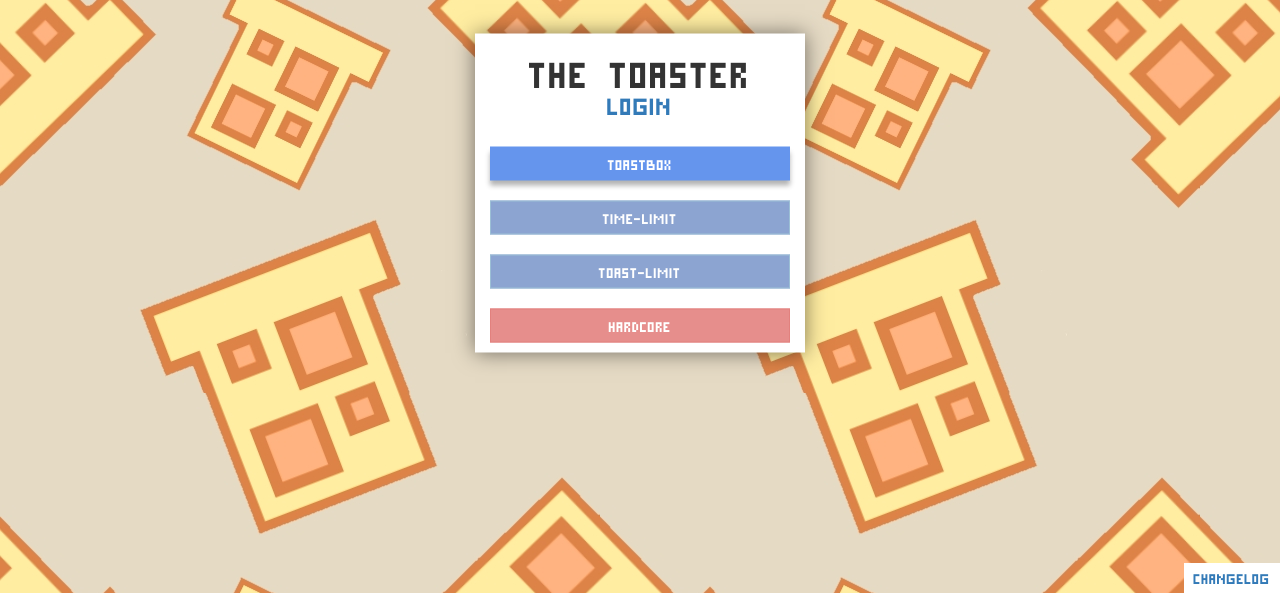
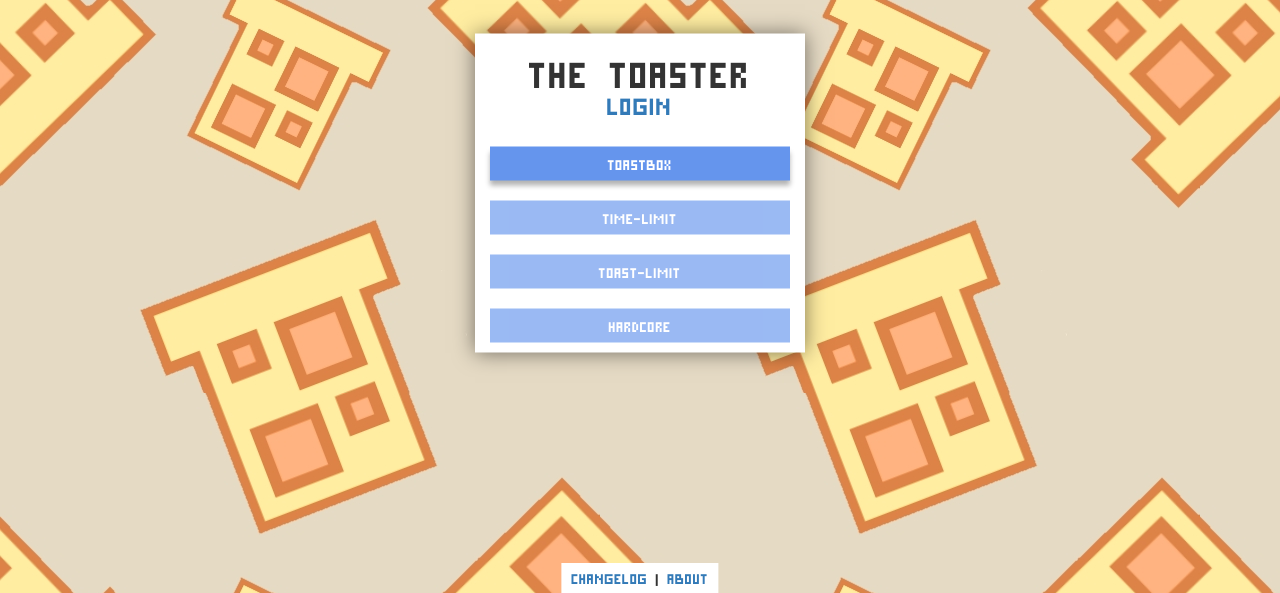
Before and after one commit to 29factory/The-Toaster, a PHP site: page / in a window 1280 px wide. Shown: the part 207-800 px from the top of the page. Run offline with PHP 8.4, Linux system fonts and the light colour scheme; data that the repository does not hold is empty.

Commit message:
pre-0.6 GU fix

```diff
--- a/css/animations.css
+++ b/css/animations.css
@@ -6,3 +6,13 @@
     animation-name: burn;
     animation-duration: 1000ms;
 }
+@keyframes achieve {
+    0% {opacity: 0}
+    20% {opacity: 1}
+    80% {opacity: 1}
+    100% {opacity: 0}
+}
+.animation-achieve {
+    animation-name: achieve;
+    animation-duration: 3000ms;
+}
--- a/css/common.css
+++ b/css/common.css
@@ -43,29 +43,24 @@ body {
 .window > .row {
     margin: 10px -15px;
 }
-.achievement {
-    position: relative;
-    top: -95px;
-}
-
 #main-menu .btn {
     width: 100%;
     margin: 10px auto;
 }
 .btn {
+    color: white;
     border-radius: 0;
     border: 1px solid transparent;
     box-shadow: 0 5px 5px rgba(0, 0, 0, .3);
-    outline: none !important;
+    /* outline: none !important; */
 }
-.btn:active{
-    background-position: 50% 60%;
+.btn:hover, .btn:focus, .btn:hover:active {
+    color: white;
 }
 .btn[disabled], .btn[disabled]:hover {
+    cursor: auto;
+    color: white;
     opacity: .65;
-}
-.btn[disabled] {
-    cursor: auto;
 }
 .btn-icon {
     width: 90px;
@@ -73,52 +68,22 @@ body {
     background: no-repeat center;
     background-size: 50%;
 }
-.btn-icon-small {
+.btn-icon:active {
+    background-position: 50% 60%;
+}
+.btn-small {
     width: 50px;
     height: 50px;
-    background: no-repeat center;
-    background-size: 50%;
 }
-
-
-.btn-pause, .btn-quit, .btn-resume {
+.btn-ingame {
+    background-color: #FF2A2A;
+}
+.btn-ingame:hover {
+    background-color: #a61b1b;
+}
+.btn-menu, .btn-menu[disabled], .btn-menu[disabled]:hover {
     background-color: #6595ed;
 }
-.btn-pause:hover, .btn-quit:hover, .btn-resume:hover {
+.btn-menu:hover, .btn-menu:active, .btn-menu:focus, .btn-menu:active:hover {
     background-color: #5075ba;
 }
-.btn-help {
-    background-color: #999999;
-}
-.btn-help:hover {
-    background-color: #6595ed;
-}
-.btn-gaming {
-    background-color: #FF2A2A;
-}
-.btn-gaming:hover {
-    background-color: #a61b1b;
-}
-
-.btn-success {
-    background-color: #FF2A2A;
-}
-.btn-success:hover {
-    background-color: #E1CA9F;
-}
-.btn-success:active, .btn-success:active:hover, .btn-success:focus {
-    background-color: #CDB68B;
-}
-.btn-primary {
-    background-color: #6595ed;
-}
-.btn-primary:hover {
-    background-color: #5075ba;
-}
-.btn-primary:active, .btn-primary:focus, .btn-primary:active:hover {
-    background-color: #5075ba;
-}
-.btn-primary[disabled], .btn-primary[disabled]:hover {
-    background-color: #5075ba;
-    border-color: #689ebf;
-}
--- a/game.php
+++ b/game.php
@@ -41,6 +41,7 @@ function get_locked_achievements()
 function do_get_locked_achievements()
 {
     if (isset($_SESSION["id"])) get_locked_achievements();
+	else echo "{}";
 }
 
 function set_locked_achievements_unsafe($id, $id_player)
--- a/index.php
+++ b/index.php
@@ -14,9 +14,11 @@ session_start();
     <link href="css/bootstrap.min.css" rel="stylesheet">
     <link href="css/animations.css" rel="stylesheet">
     <link href="css/common.css" rel="stylesheet">
+    <link rel="icon" type="image/png" href="favicon.png">
 </head>
 <body>
 <?php screen(SCREEN_MAINMENU); ?>
+<?php screen(SCREEN_ABOUT); ?>
 <?php screen(SCREEN_LOGIN); ?>
 <?php screen(SCREEN_SIGNUP); ?>
 <?php screen(SCREEN_PROFILE); ?>
@@ -25,6 +27,5 @@ session_start();
 <script src="js/jquery.min.js"></script>
 <script src="js/bootstrap.min.js"></script>
 <script src="js/common.js"></script>
-<script src="js/animation.js"></script>
 </body>
 </html>
--- a/js/animation.js
+++ /dev/null
@@ -1,25 +0,0 @@
-var main = function() {
-    $('.btn-pause').click(function(){
-        $('.score').hide();
-        $('.pause').show();
-    });
-
-    $('.btn-resume').click(function(){
-        $('.pause').hide();
-        $('.score').show();
-    });
-
-    $('.btn-help').click(function(){
-        $('.achievement').animate({
-            top: "0px"
-        }, 200);
-        setTimeout(function(){
-            $('.achievement').animate({
-                top: "-95px"
-            }, 200);
-        },3000);
-
-    });
-};
-
-$(document).ready(main);
--- a/templates.php
+++ b/templates.php
@@ -6,11 +6,12 @@ define("SCREEN_SIGNUP", 2);
 define("SCREEN_PROFILE", 3);
 define("SCREEN_GAME", 4);
 define("SCREEN_PAUSE", 5);
+define("SCREEN_ABOUT", 6);
 
 function screen($scr)
 {
 ?>
-    <div id="<?= ["main-menu", "login", "signup", "profile", "game", "pause"][$scr] ?>" class="screen scene" style="display: none;">
+    <div id="<?= ["main-menu", "login", "signup", "profile", "game", "pause", "about"][$scr] ?>" class="screen scene" style="display: none;">
         <div style="position: relative; top: 0; bottom: 0; left: 0; right: 0; width: 100%; height: 100%;">
             <div class="container centered window text-center">
                 <?php if ($scr == SCREEN_MAINMENU): ?>
@@ -19,10 +20,10 @@ function screen($scr)
                             <?php if (isset($_SESSION["login"])): ?>Welcome, <a role="button" onclick="scene(STATE_PROFILE);"><?= $_SESSION["login"] ?></a><?php else: ?><a role="button" onclick="scene(STATE_LOGIN)">Login</a><?php endif; ?>
                         </small>
                     </h1>
-                    <button type="button" class="btn btn-primary" onclick="scene(STATE_GAME);">Toastbox</button>
-                    <button type="button" class="btn btn-primary" disabled>Time-limit</button>
-                    <button type="button" class="btn btn-primary" disabled>Toast-limit</button>
-                    <button type="button" class="btn btn-danger" disabled>Hardcore</button>
+                    <button type="button" class="btn btn-menu" onclick="scene(STATE_GAME);">Toastbox</button>
+                    <button type="button" class="btn btn-menu" disabled>Time-limit</button>
+                    <button type="button" class="btn btn-menu" disabled>Toast-limit</button>
+                    <button type="button" class="btn btn-menu" disabled>Hardcore</button>
                 <?php elseif ($scr == SCREEN_LOGIN): ?>
                     <h2 class="text-center">Login <small><a role="button" onclick="scene(STATE_SIGNUP);">Sign Up</a></small></h2>
                     <form method="post" action="auth.php">
@@ -54,9 +55,14 @@ function screen($scr)
                         </div>
                         <div style="margin-bottom: 10px;">
                             <button type="submit" class="btn btn-primary">Sign Up</button>
-                            <button type="button" class="btn btn-danger" onclick="scene(STATE_MAINMENU)">Cancel</button>
+                            <button type="button" class="btn btn-danger" onclick="scene(STATE_MAINMENU);">Cancel</button>
                         </div>
                     </form>
+                <?php elseif ($scr == SCREEN_ABOUT): ?>
+                    <h2 class="text-center">About</h2>
+                    <div style="margin-bottom: 10px;">
+                        <button type="button" class="btn btn-primary" onclick="scene(STATE_MAINMENU);">Back</button>
+                    </div>
                 <?php elseif ($scr == SCREEN_PROFILE && isset($_SESSION["login"])): ?>
                     <h2 class="text-center"><?= $_SESSION["login"] ?></h2>
                     <form method="post" action="auth.php">
@@ -65,7 +71,7 @@ function screen($scr)
                         <input type="submit" class="btn btn-danger" value="Logout">
                     </form>
                 <?php elseif ($scr == SCREEN_GAME): ?>
-                    <div class="container window achievement" style="padding: 5px;">
+                    <!-- <div class="container window achievement" style="padding: 5px;">
                         <div class="col-md-3" style="width: 70px; padding: 10px;">
                             <img style="width: 50px; height: 50px; padding: 5px;border: 1px solid; border-color: #FF2A2A" src="assets/achievement.svg">
                         </div>
@@ -73,9 +79,9 @@ function screen($scr)
                             <h4 class="text-uppercase text-left">Achievement get!</h4>
                             <p>Some achievement</p>
                         </div>
-                    </div>
-                    <div class="row" style="height: 64; border-bottom: 1px solid; border-color: #c3c3c3">
-                        <div class="pause" style="display: none;">
+                    </div> -->
+                    <div class="row">
+                        <!-- <div class="pause" style="display: none;">
                             <div class="col-md-3">
                                 <button type="button" class="btn btn-resume btn-icon-small" style="background-image: url(assets/icons/resume.svg);"></button>
                             </div>
@@ -85,35 +91,43 @@ function screen($scr)
                             <div class="col-md-3" style="margin-left: 41.25px;">
                                 <button type="button" class="btn btn-help btn-icon-small" style="background-image: url(assets/icons/help.svg);"></button>
                             </div>
+                        </div> -->
+                        <div style="text-align:left; position: absolute;">
+                             <button type="button" class="btn btn-icon btn-menu btn-small" style="background-image: url(assets/icons/pause.svg); margin-left: 10px;" onclick="scene(STATE_PAUSE);"></button>
                         </div>
-                        <div class="score">
-                            <div class="col-md-3">
-                                <button type="button" class="btn btn-pause btn-icon-small" style="background-image: url(assets/icons/pause.svg);" onclick="scene(STATE_PAUSE);"></button>
-                            </div>
+                        <h2 class="text-center text-uppercase" id="title-score">Score: <span id="score">0</span></h2>
+                        <!-- <div class="score">
                             <div class="col-md-3" align="right" style="width: 247.5px;">
                                 <h2 class="text-left text-uppercase" id="title-score" style="position: relative; bottom: 10px;">
                                     <p>Score: <span id="score">0</span></p>
                                 </h2>
                             </div>
-                        </div>
+                        </div> -->
                     </div>
                     <img id="image" style="width: 200px; height: 200px;" src="assets/toaster-empty.svg">
                     <div class="row">
-                        <button type="button" class="btn btn-gaming btn-icon" style="background-image: url(assets/icons/make.svg);" onclick="game.makeToast();"></button>
-                        <button type="button" class="btn btn-gaming btn-icon" style="background-image: url(assets/icons/change.svg);" onclick="game.changeBread();"></button>
+                        <button type="button" class="btn btn-ingame btn-icon" style="background-image: url(assets/icons/make.svg);" onclick="game.makeToast();"></button>
+                        <button type="button" class="btn btn-ingame btn-icon" style="background-image: url(assets/icons/change.svg);" onclick="game.changeBread();"></button>
                     </div>
                 <?php elseif ($scr == SCREEN_PAUSE): ?>
                     <h2 class="text-center">The Toaster <small>Paused</small></h2>
                     <div class="row">
-                        <button type="button" class="btn btn-primary btn-icon" style="background-image: url(assets/icons/resume.svg);" onclick="scene(STATE_GAME);"></button>
-                        <button type="button" class="btn btn-primary btn-icon" style="background-image: url(assets/icons/quit.svg);" onclick="scene(STATE_MAINMENU);"></button>
+                        <button type="button" class="btn btn-menu btn-icon" style="background-image: url(assets/icons/resume.svg);" onclick="scene(STATE_GAME);"></button>
+                        <button type="button" class="btn btn-menu btn-icon" style="background-image: url(assets/icons/quit.svg);" onclick="scene(STATE_MAINMENU);"></button>
                     </div>
                 <?php endif; ?>
             </div>
+            <?php if ($scr == SCREEN_GAME): ?>
+                <div id="achievement" class="container window" style="opacity: 0;">
+                    <img style="width: 80px; height: 80px; float: left; margin: 10px; margin-left: -10px;" src="assets/achievement.svg">
+                    <h3>Achievement get!</h3>
+                    <h4 id="achievement-text">You don`t see it</h4>
+                </div>
+            <?php endif; ?>
         </div>
         <?php if ($scr == SCREEN_MAINMENU): ?>
-            <div style="position: absolute; bottom: 0; right: 0; background-color: white; padding: 5px 10px;">
-                <a href="changelog.txt">Changelog</a>
+            <div style="position: absolute; bottom: 0; left: 50%; transform: translate(-50%, 0); background-color: white; padding: 5px 10px;">
+                <a href="https://trello.com/b/wWsquiZ0/the-toaster">Changelog</a> | <a role="button" onclick="scene(STATE_ABOUT);">About</a>
             </div>
         <?php endif; ?>
     </div>
```
Also changed, not shown: js/common.js (+10 -1 lines), favicon.png (added).
